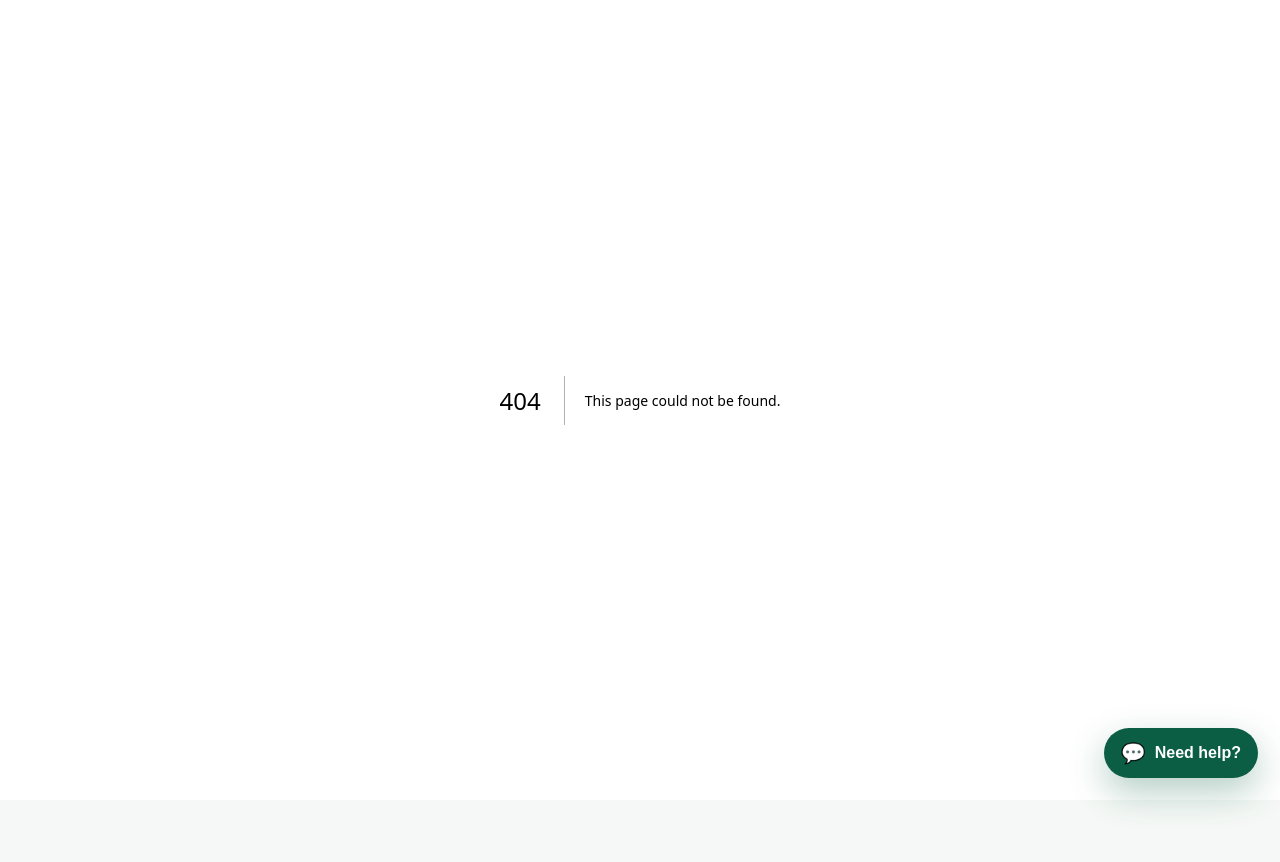
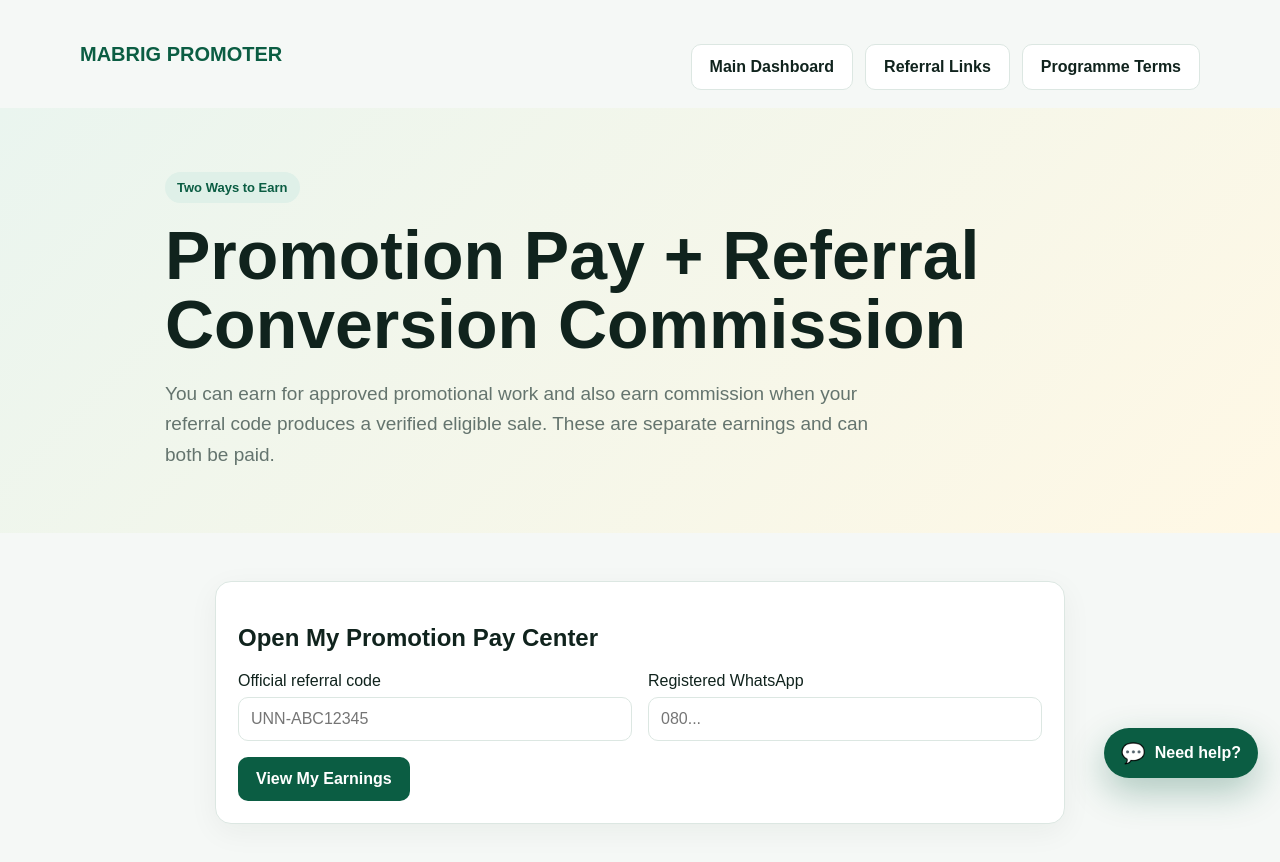
Before and after one commit to mabrig1/mabrig-academic-assistance, a Next.js app: page /promoter/promotions in a window 1280 px wide. Before the commit this address had no page. Shown: the top 862 px of the page. Before the commit the page ends 800 px from the top, so only its background shows below. Built offline with nearby package versions, Linux system fonts and the light colour scheme.

Commit message:
Add promoter paid promotion center

```diff
--- /dev/null
+++ b/app/promoter/promotions/page.tsx
@@ -0,0 +1,133 @@
+"use client";
+
+import { FormEvent, useState } from "react";
+
+type Promotion = {
+  submissionNumber: string;
+  product: string;
+  channel: string;
+  proofUrl: string;
+  status: string;
+  approvedAmount: number;
+  createdAt: string;
+  paidAt?: string | null;
+  adminNote?: string | null;
+};
+
+type Summary = {
+  promoter: { name: string; referralCode: string };
+  promotionPay: { submissions: number; awaitingReview: number; approvedUnpaid: number; totalPaid: number; currency: string };
+  commissions: { accruedUnpaid: number; totalRecordedPaid: number; currency: string };
+  recentPromotions: Promotion[];
+};
+
+function money(value: number) { return `₦${Number(value || 0).toLocaleString(undefined, { maximumFractionDigits: 2 })}`; }
+function label(value: string) { return String(value || "").replaceAll("_", " "); }
+
+export default function PromotionPayPage() {
+  const [referralCode, setReferralCode] = useState("");
+  const [whatsapp, setWhatsapp] = useState("");
+  const [summary, setSummary] = useState<Summary | null>(null);
+  const [message, setMessage] = useState("");
+  const [loading, setLoading] = useState(false);
+
+  async function loadDashboard(event?: FormEvent) {
+    event?.preventDefault();
+    setLoading(true);
+    setMessage("Loading your earnings...");
+    const response = await fetch("/api/promoter/summary", {
+      method: "POST",
+      headers: { "Content-Type": "application/json" },
+      body: JSON.stringify({ referralCode, whatsapp }),
+    });
+    const data = await response.json();
+    setLoading(false);
+    if (!response.ok) { setSummary(null); setMessage(data.error || "Unable to load your account."); return; }
+    setSummary(data);
+    setMessage("");
+  }
+
+  async function submitPromotion(event: FormEvent<HTMLFormElement>) {
+    event.preventDefault();
+    const form = event.currentTarget;
+    const data = new FormData(form);
+    setLoading(true);
+    setMessage("Submitting promotion proof...");
+    const response = await fetch("/api/promoter/promotion", {
+      method: "POST",
+      headers: { "Content-Type": "application/json" },
+      body: JSON.stringify({
+        referralCode,
+        whatsapp,
+        product: data.get("product"),
+        channel: data.get("channel"),
+        proofUrl: data.get("proofUrl"),
+        note: data.get("note"),
+      }),
+    });
+    const result = await response.json();
+    setLoading(false);
+    setMessage(response.ok ? `${result.message} Submission: ${result.submissionNumber}` : (result.error || "Unable to submit proof."));
+    if (response.ok) { form.reset(); await loadDashboard(); }
+  }
+
+  return <>
+    <header className="container nav">
+      <div className="brand">MABRIG PROMOTER</div>
+      <div className="actions">
+        <a className="btn secondary" href="/promoter">Main Dashboard</a>
+        <a className="btn secondary" href="/partners">Referral Links</a>
+        <a className="btn secondary" href="/recruitment">Programme Terms</a>
+      </div>
+    </header>
+
+    <main>
+      <section className="hero"><div className="container" style={{maxWidth: 950}}>
+        <span className="badge">Two Ways to Earn</span>
+        <h1>Promotion Pay + Referral Conversion Commission</h1>
+        <p className="lead">You can earn for approved promotional work and also earn commission when your referral code produces a verified eligible sale. These are separate earnings and can both be paid.</p>
+      </div></section>
+
+      <section className="section"><div className="container" style={{maxWidth: 850}}><div className="card">
+        <h2>Open My Promotion Pay Center</h2>
+        <form onSubmit={loadDashboard}><div className="form-grid">
+          <label className="field"><span>Official referral code</span><input required value={referralCode} onChange={e => setReferralCode(e.target.value.toUpperCase())} placeholder="UNN-ABC12345" /></label>
+          <label className="field"><span>Registered WhatsApp</span><input required value={whatsapp} onChange={e => setWhatsapp(e.target.value)} placeholder="080..." /></label>
+        </div><button className="btn primary" disabled={loading} style={{marginTop: 16}}>{loading ? "Checking..." : "View My Earnings"}</button></form>
+        {message && <div className="notice" style={{marginTop: 16}}>{message}</div>}
+      </div></div></section>
+
+      {summary && <section className="section" style={{paddingTop: 0}}><div className="container" style={{maxWidth: 1050}}>
+        <div className="grid">
+          <article className="card"><span className="badge">Promotion Pay — Approved</span><h2>{money(summary.promotionPay.approvedUnpaid)}</h2><p>Approved promotional work awaiting recorded payment.</p></article>
+          <article className="card"><span className="badge">Promotion Pay — Paid</span><h2>{money(summary.promotionPay.totalPaid)}</h2><p>Total promotional activity payments recorded.</p></article>
+          <article className="card"><span className="badge">Conversion Commission — Accrued</span><h2>{money(summary.commissions.accruedUnpaid)}</h2><p>Eligible referral-conversion commission awaiting payout.</p></article>
+          <article className="card"><span className="badge">Conversion Commission — Paid</span><h2>{money(summary.commissions.totalRecordedPaid)}</h2><p>Total referral-conversion commission recorded as paid.</p></article>
+        </div>
+
+        <div className="card" style={{marginTop: 18}}>
+          <span className="badge">Submit Promotion Proof</span>
+          <h2>Get Paid for Approved Promotion</h2>
+          <p>Submit a public link showing the promotion you completed. Admin verifies the activity and sets the payable amount. A post is not automatically payable until approved.</p>
+          <form onSubmit={submitPromotion} style={{marginTop: 18}}><div className="form-grid">
+            <label className="field"><span>Product promoted</span><select name="product" required defaultValue=""><option value="" disabled>Select product</option><option value="ACADEMIC">Academic Assistance</option><option value="FINTIGEN">Fintigen</option><option value="DDEI">DDEI</option><option value="NETWORK">Recruiter / Partner Network</option></select></label>
+            <label className="field"><span>Promotion channel</span><select name="channel" required defaultValue=""><option value="" disabled>Select channel</option><option value="WHATSAPP">WhatsApp</option><option value="FACEBOOK">Facebook</option><option value="INSTAGRAM">Instagram</option><option value="TIKTOK">TikTok</option><option value="X">X</option><option value="LINKEDIN">LinkedIn</option><option value="CAMPUS">Campus activation</option><option value="EVENT">Event</option><option value="OTHER">Other</option></select></label>
+            <label className="field full"><span>Public proof link / post URL</span><input name="proofUrl" required type="url" placeholder="https://..." /></label>
+            <label className="field full"><span>Short note (optional)</span><textarea name="note" rows={3} maxLength={800} placeholder="What did you promote and where?" /></label>
+          </div><button className="btn primary" disabled={loading} style={{marginTop: 16}}>Submit Promotion Proof</button></form>
+        </div>
+
+        <div className="card" style={{marginTop: 18}}><h2>My Promotion Submissions</h2>
+          {summary.recentPromotions.length === 0 ? <p>No promotion proof submitted yet.</p> : summary.recentPromotions.map(item => <div className="notice" style={{marginTop: 10}} key={item.submissionNumber}>
+            <strong>{item.product} • {item.channel} • {label(item.status)}</strong><br />
+            {item.approvedAmount > 0 ? `Approved payment: ${money(item.approvedAmount)}` : "Payment amount pending review"}<br />
+            <a href={item.proofUrl} target="_blank" rel="noreferrer">Open proof</a> • {item.submissionNumber} • {new Date(item.createdAt).toLocaleString()}
+            {item.adminNote && <><br /><small>Admin: {item.adminNote}</small></>}
+          </div>)}
+        </div>
+
+        <div className="notice" style={{marginTop: 18}}><strong>Two separate payment rules:</strong> promotion pay is for approved promotional activity with proof; referral conversion commission is earned from eligible verified paid sales attributed to your official referral code. One activity can lead to both types of earnings.</div>
+      </div></section>}
+    </main>
+  </>;
+}
```
